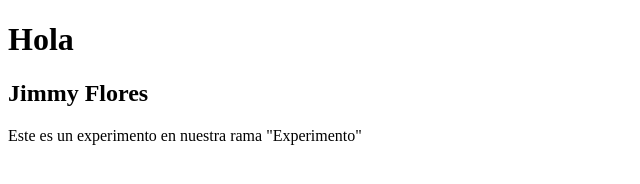
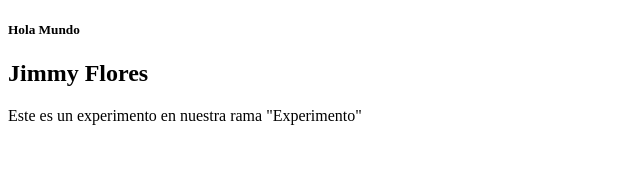
Before and after one commit to jimmyflores54/Git, a plain HTML site: page index.html in a window 1280 px wide. Shown: the whole page, without its empty margins (0-640 px from the left). Drawn offline with Linux system fonts and the light colour scheme.

Commit message:
Ahora si

```diff
--- a/index.html
+++ b/index.html
@@ -7,7 +7,7 @@
 </head>
 <body>
     <header>
-        <h1>Hola</h1>
+        <h5>Hola Mundo</h5>
     </header>
     <div class="container">
         <h2>Jimmy Flores</h2>
```
